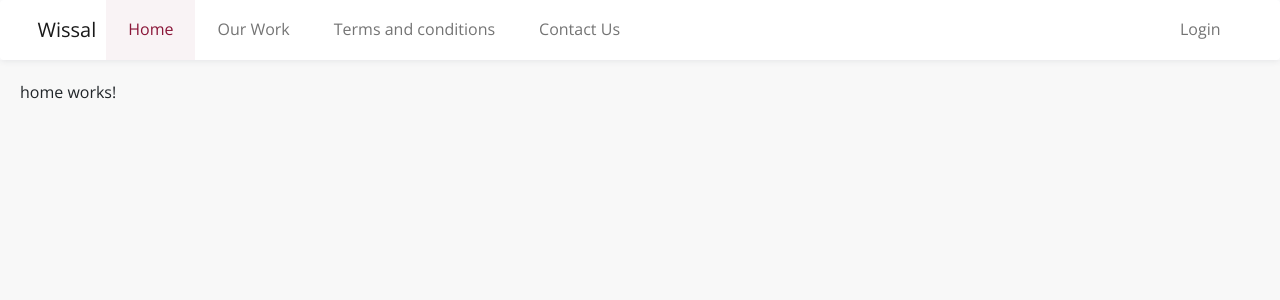
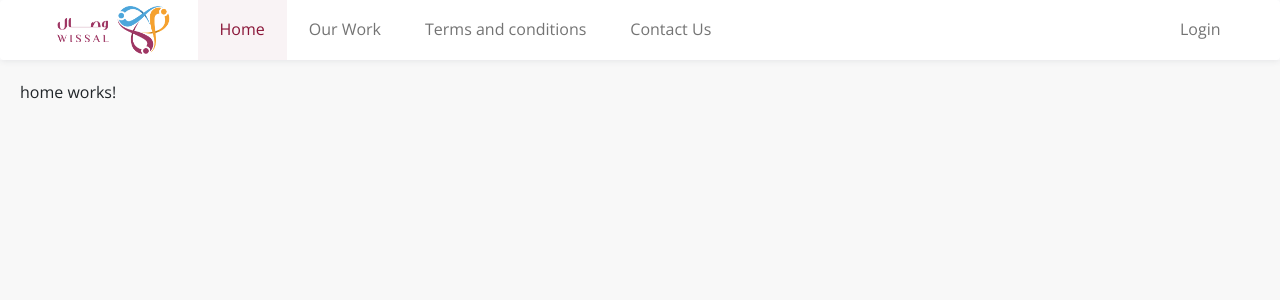
Before and after one commit to faridullah1/tender-website, an Angular app: page / in a window 1280 px wide. Shown: the top 300 px of the page. Built offline with nearby package versions, Linux system fonts and the light colour scheme.

Commit message:
added wissal logo

```diff
--- a/src/app/components/header/header.component.html
+++ b/src/app/components/header/header.component.html
@@ -1,6 +1,8 @@
 <nav class="navbar navbar-expand-lg rounded">
 	<div class="container-fluid h-100">
-		<a class="navbar-brand" routerLink="/">Wissal</a>
+		<a class="navbar-brand" routerLink="/">
+			<img src="/assets/images/logo.png" class="logo" alt="Wissal Logo">
+		</a>
 
 		<button class="navbar-toggler" type="button" data-bs-toggle="collapse" data-bs-target="#navBar" aria-controls="navBar" aria-expanded="false" aria-label="Toggle navigation">
 			<span class="navbar-toggler-icon"></span>
--- a/src/app/components/header/header.component.scss
+++ b/src/app/components/header/header.component.scss
@@ -4,8 +4,9 @@
 	background-color: #fff;
 	box-shadow: rgb(56 69 84 / 10%) 0 1px 6px;
 
-	.navbar-brand {
-		font-size: 2rem;
+	.logo {
+		width: 15rem;
+		height: auto;
 	}
 
 	ul {
--- a/src/index.html
+++ b/src/index.html
@@ -6,7 +6,7 @@
   <base href="/">
   <meta name="viewport" content="width=device-width, initial-scale=1">
   <link href="https://fonts.googleapis.com/css2?family=Open+Sans:wght@300;400;600&display=swap" rel="stylesheet">
-  <link rel="icon" type="image/x-icon" href="favicon.ico">
+  <link rel="icon" type="image/x-icon" href="/assets/images/logo.png">
 </head>
 <body>
   <app-root></app-root>
```
Also changed, not shown: src/assets/images/logo.png (added), 1 other file (tests, documents, lock files or other folders).
